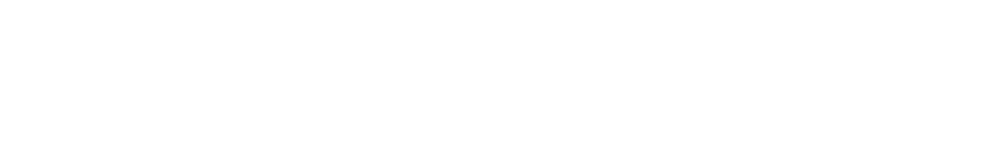
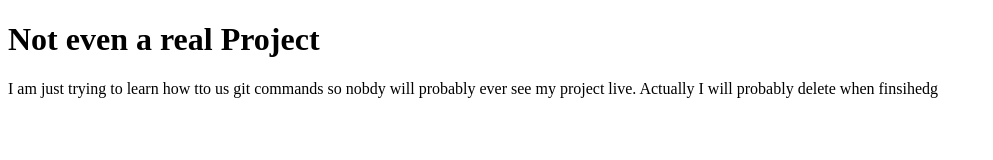
Before and after one commit to russell5393/Practice_with_Git, a plain HTML site: page index.html in a window 1280 px wide. Shown: the whole page, without its empty margins (0-993 px from the left). Drawn offline with Linux system fonts and the light colour scheme.

Commit message:
just wrote some content in the body of the website

```diff
--- a/index.html
+++ b/index.html
@@ -3,9 +3,12 @@
 <head>
     <meta charset="UTF-8">
     <meta name="viewport" content="width=device-width, initial-scale=1.0">
-    <title>Document</title>
+    <title>Kyles Practice Project</title>
 </head>
 <body>
-
+    <div>
+        <h1>Not even a real Project</h1>
+        <P>I am just trying to learn how tto us git commands so nobdy will probably ever see my project live. Actually I will probably delete when finsihedg</P>
+    </div>
 </body>
 </html>
```
